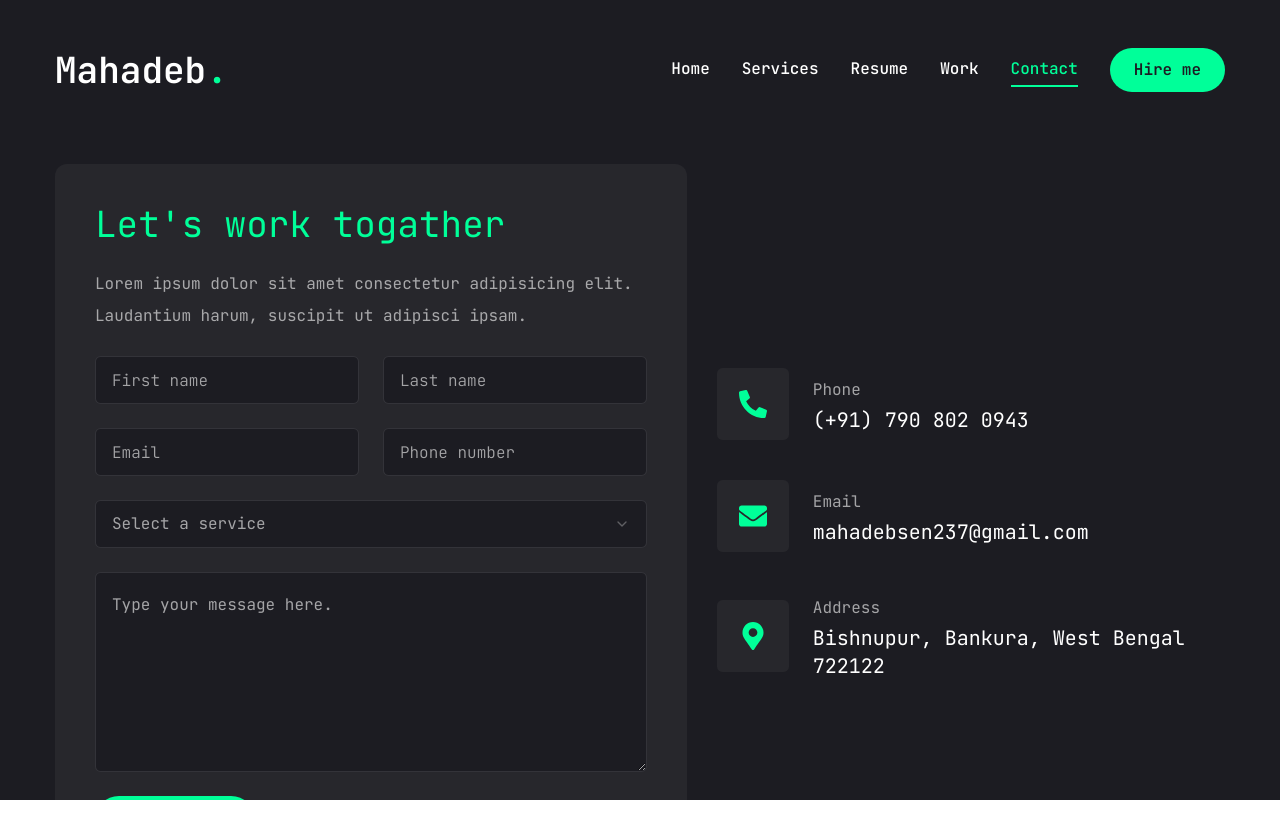
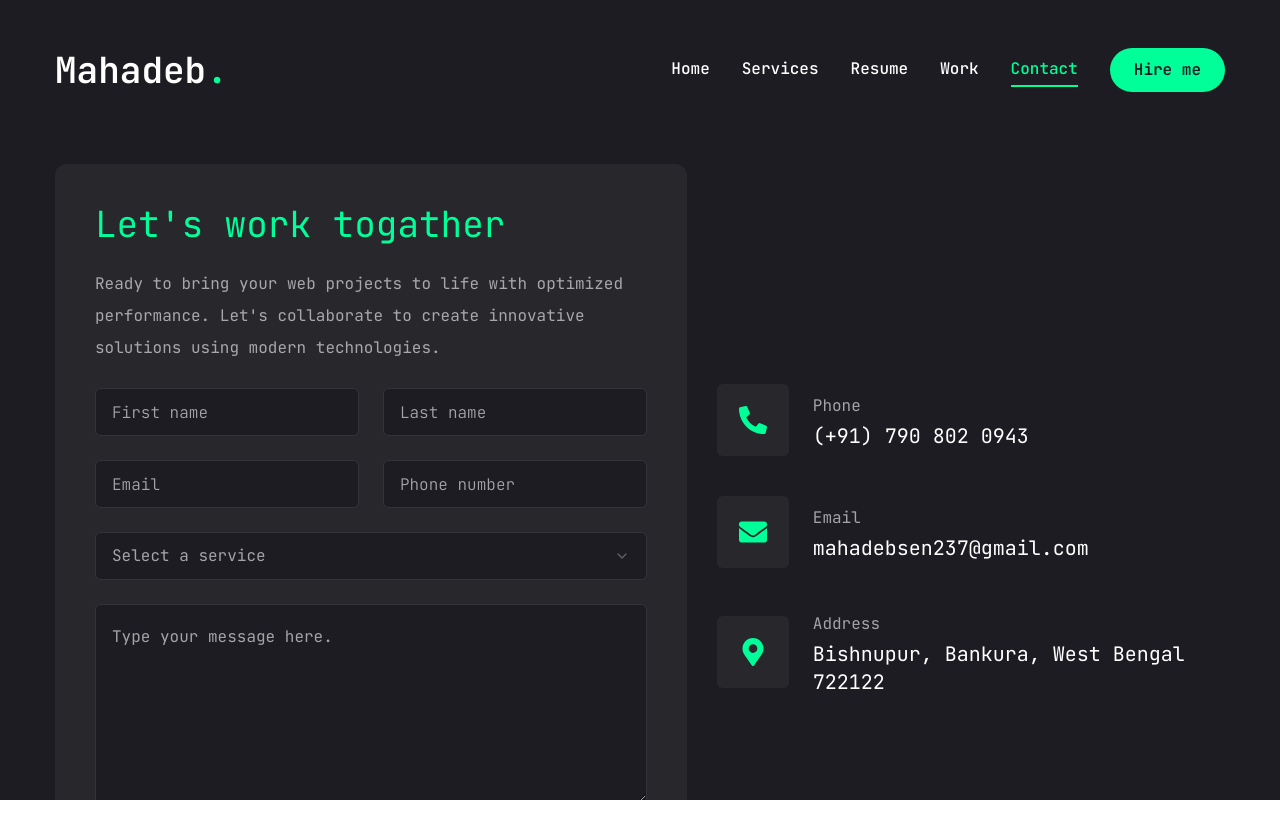
Before and after one commit to Skynet843/resume-website, a Next.js app: page /contact in a window 1280 px wide. Shown: the top 838 px of the page. Built offline with nearby package versions, Linux system fonts and the light colour scheme.

Commit message:
Changed dummy text with meaningful description.

```diff
--- a/app/contact/page.tsx
+++ b/app/contact/page.tsx
@@ -57,8 +57,9 @@ const Contact = () => {
               <h3 className="text-4xl text-accent">Let&apos;s work togather</h3>
 
               <p className="text-white/60 ">
-                Lorem ipsum dolor sit amet consectetur adipisicing elit.
-                Laudantium harum, suscipit ut adipisci ipsam.
+                Ready to bring your web projects to life with optimized
+                performance. Let&apos;s collaborate to create innovative
+                solutions using modern technologies.
               </p>
 
               {/* input */}
```
